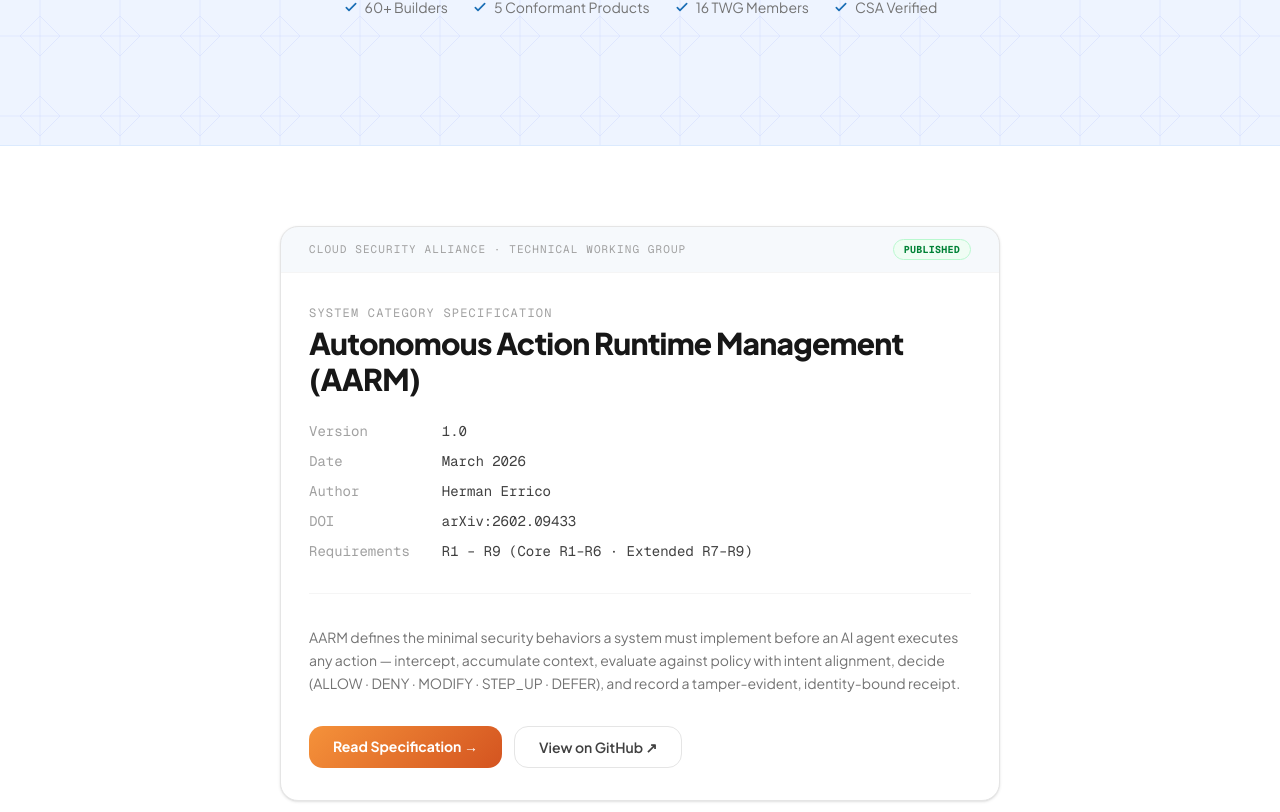
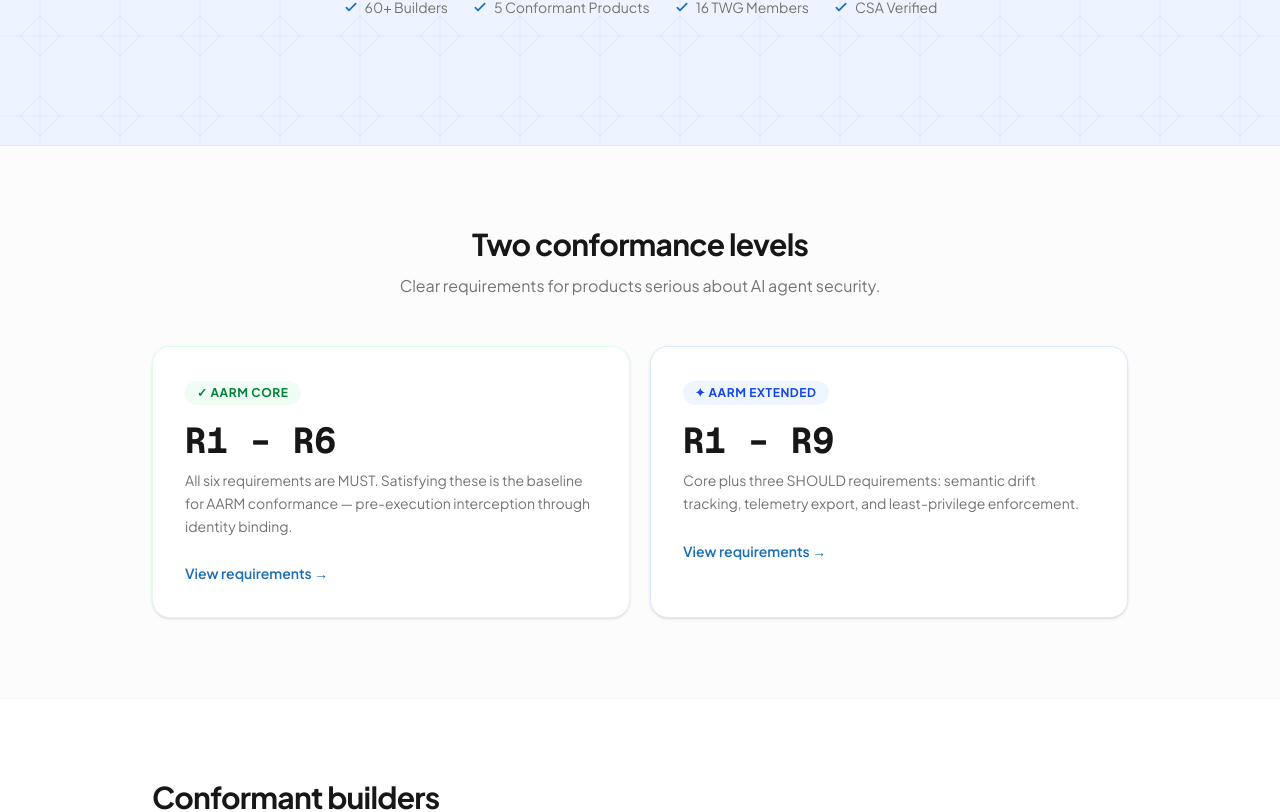
Before and after one commit to aarm-dev/aarm, a Next.js app: page / in a window 1280 px wide. Shown: the part 709-1521 px from the top of the page. Built offline with nearby package versions, Linux system fonts and the light colour scheme.

Commit message:
Remove spec document card from homepage
Co-Authored-By: Claude Sonnet 4.6 <noreply@anthropic.com>

```diff
--- a/src/app/page.tsx
+++ b/src/app/page.tsx
@@ -1,4 +1,3 @@
-import React from "react";
 import Link from "next/link";
 import { BUILDERS } from "@/data/builders";
 
@@ -82,83 +81,6 @@ export default function HomePage() {
         </div>
       </section>
 
-      {/* Specification document */}
-      <section className="border-b border-neutral-100 py-20">
-        <div className="mx-auto max-w-3xl px-6">
-          <div className="rounded-2xl border border-neutral-200 bg-white shadow-sm overflow-hidden">
-            {/* Doc header bar */}
-            <div
-              className="flex items-center justify-between px-7 py-3 border-b border-neutral-100"
-              style={{ backgroundColor: "rgba(26,110,181,0.04)" }}
-            >
-              <span className="font-mono text-[11px] uppercase tracking-widest text-neutral-400">
-                Cloud Security Alliance · Technical Working Group
-              </span>
-              <span className="rounded-full border border-green-200 bg-green-50 px-2.5 py-0.5 font-mono text-[10px] font-bold uppercase tracking-wide text-green-700">
-                Published
-              </span>
-            </div>
-
-            {/* Doc body */}
-            <div className="px-7 py-8">
-              <p className="mb-1 font-mono text-xs uppercase tracking-widest text-neutral-400">
-                System Category Specification
-              </p>
-              <h2 className="mb-6 text-2xl font-extrabold tracking-tight text-neutral-900 sm:text-3xl">
-                Autonomous Action Runtime Management (AARM)
-              </h2>
-
-              {/* Metadata table */}
-              <div className="mb-8 grid grid-cols-[auto_1fr] gap-x-8 gap-y-2.5 font-mono text-sm">
-                {[
-                  { key: "Version", val: "1.0" },
-                  { key: "Date", val: "March 2026" },
-                  { key: "Author", val: "Herman Errico" },
-                  { key: "DOI", val: "arXiv:2602.09433" },
-                  { key: "Requirements", val: "R1 – R9 (Core R1–R6 · Extended R7–R9)" },
-                ].map(({ key, val }) => (
-                  <React.Fragment key={key}>
-                    <span className="text-neutral-400 whitespace-nowrap">{key}</span>
-                    <span className="text-neutral-700">{val}</span>
-                  </React.Fragment>
-                ))}
-              </div>
-
-              {/* Horizontal rule */}
-              <div className="mb-8 h-px bg-neutral-100" />
-
-              {/* Abstract */}
-              <p className="mb-8 text-sm leading-relaxed text-neutral-500">
-                AARM defines the minimal security behaviors a system must implement before
-                an AI agent executes any action — intercept, accumulate context, evaluate
-                against policy with intent alignment, decide (ALLOW · DENY · MODIFY ·
-                STEP_UP · DEFER), and record a tamper-evident, identity-bound receipt.
-              </p>
-
-              {/* Actions */}
-              <div className="flex flex-wrap gap-3">
-                <a
-                  href="https://arxiv.org/abs/2602.09433"
-                  target="_blank"
-                  rel="noopener noreferrer"
-                  className="rounded-xl px-6 py-2.5 text-sm font-bold text-white transition-opacity hover:opacity-85"
-                  style={{ background: "linear-gradient(135deg, #F5923A 0%, #D45420 100%)" }}
-                >
-                  Read Specification →
-                </a>
-                <a
-                  href="https://github.com/aarm-dev/docs"
-                  target="_blank"
-                  rel="noopener noreferrer"
-                  className="rounded-xl border border-neutral-200 bg-white px-6 py-2.5 text-sm font-semibold text-neutral-700 transition-colors hover:bg-neutral-50"
-                >
-                  View on GitHub ↗
-                </a>
-              </div>
-            </div>
-          </div>
-        </div>
-      </section>
 
       {/* Conformance levels */}
       <section className="border-b border-neutral-100 bg-neutral-50/60 py-20">
```
